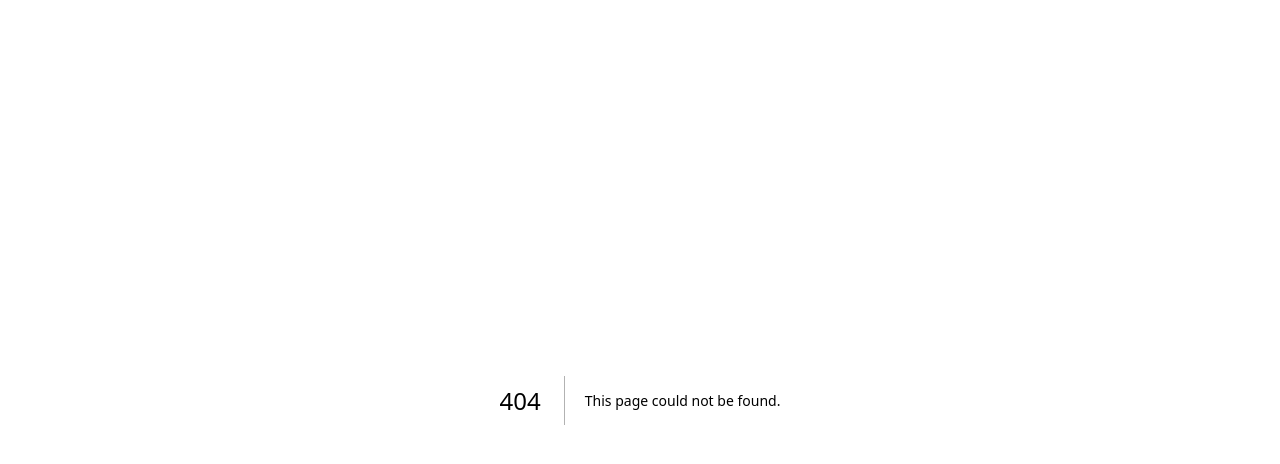
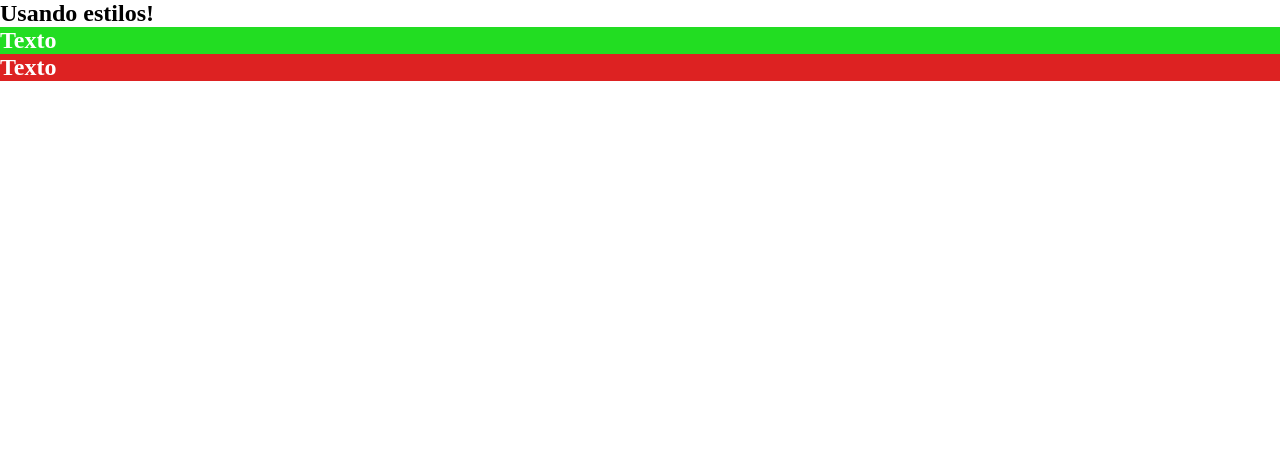
Before and after one commit to wagnnermorais/Next-React-Full-Course-Exercises, a Next.js app: page /css/usingStyle in a window 1280 px wide. Before the commit this address had no page. Shown: the top 464 px of the page. Built offline with nearby package versions, Linux system fonts and the light colour scheme.

Commit message:
feat: applying conditional styling

```diff
--- /dev/null
+++ b/components/Style.jsx
@@ -0,0 +1,14 @@
+export default function Estilo(props) {
+  return (
+    <div>
+      <h2
+        style={{
+          background: props.numero >= 0 ? "#2d2" : "#d22",
+          color: "#FFF",
+        }}
+      >
+        Texto
+      </h2>
+    </div>
+  );
+}
--- /dev/null
+++ b/pages/css/usingStyle.jsx
@@ -0,0 +1,11 @@
+import Style from "../../components/Style";
+
+export default function usingStyle() {
+  return (
+    <div>
+      <h2>Usando estilos!</h2>
+      <Style numero={3} />
+      <Style numero={-5} />
+    </div>
+  );
+}
```
